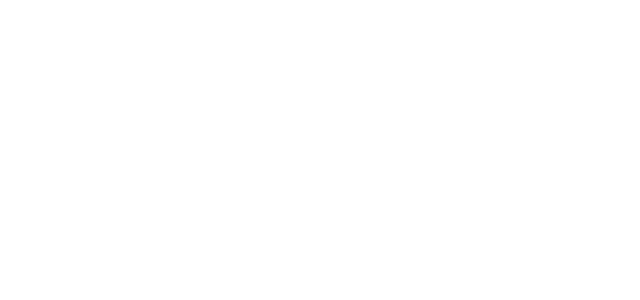
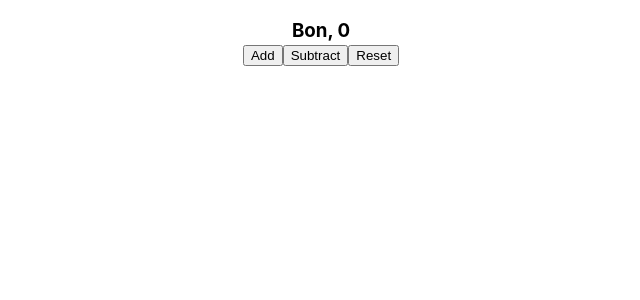
Before and after one commit to saveole/Learn-React-with-TypeScript, a React (Create React App) app in the folder ch4/sec1-effect-hook/app/: page / in a window 1280 px wide. Shown: the top 300 px of the page, without its empty margins (319-959 px from the left). Built offline with nearby package versions, Linux system fonts and the light colour scheme.

Commit message:
React Hooks - useState usage

```diff
--- a/ch4/sec1-effect-hook/app/src/PersonScore.tsx
+++ b/ch4/sec1-effect-hook/app/src/PersonScore.tsx
@@ -1,11 +1,32 @@
-import { useEffect } from 'react';
+import { useEffect, useState } from 'react';
 import { getPerson } from './getPerson';
 
 export function PersonScore() {
+  const [name, setName] = useState<string | undefined>();
+  const [score, setScore] = useState(0);
+  const [loading, setLoading] = useState(true);
+
   useEffect(() => {
-    getPerson().then((person) => console.log(person));
+    getPerson().then((person) => {
+      setLoading(false);
+      setName(person.name);
+    });
   }, []);
-  return null;
+
+  if (loading) {
+    return <div>Loading ...</div>;
+  }
+  return (
+    <div>
+      <h3>
+        {name}, {score}
+        <br />
+        <button onClick={() => setScore(score + 1)}>Add</button>
+        <button onClick={() => setScore(score - 1)}>Subtract</button>
+        <button onClick={() => setScore(0)}>Reset</button>
+      </h3>
+    </div>
+  );
 }
 
 /**
```
